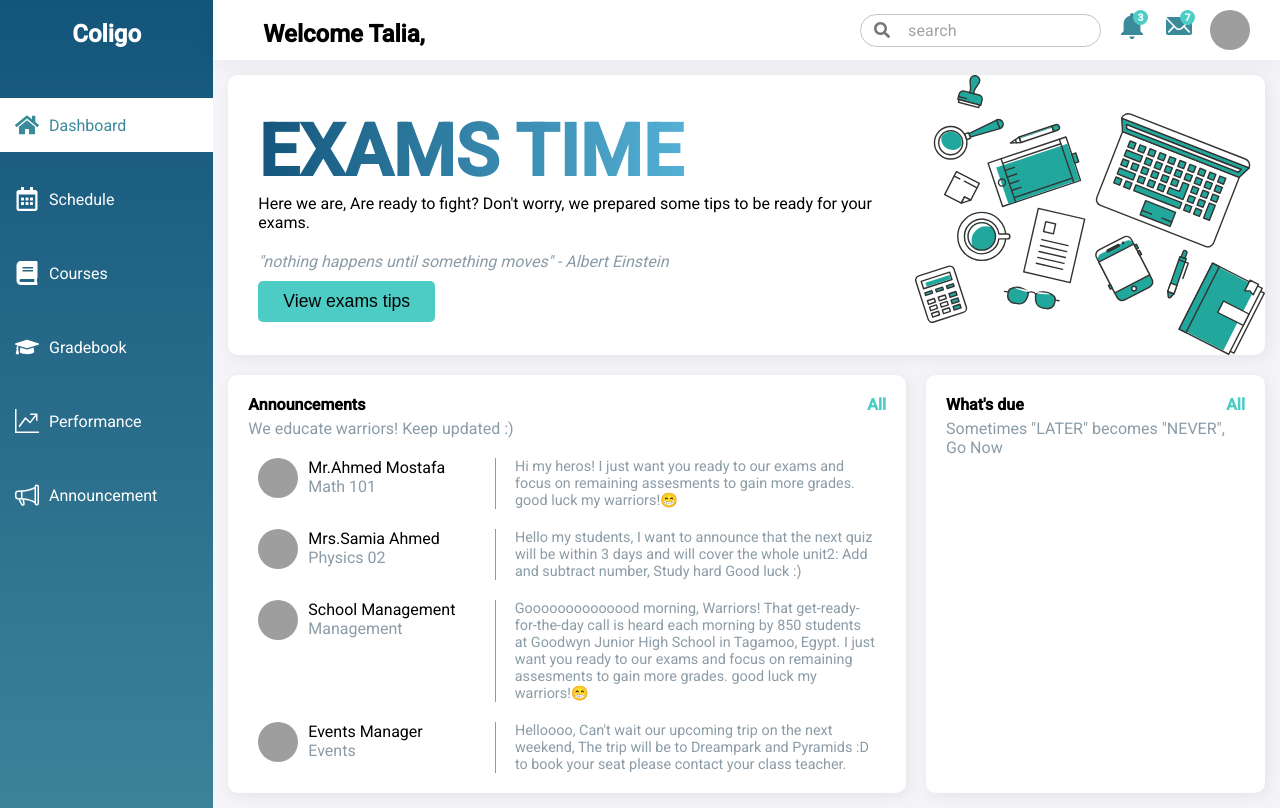
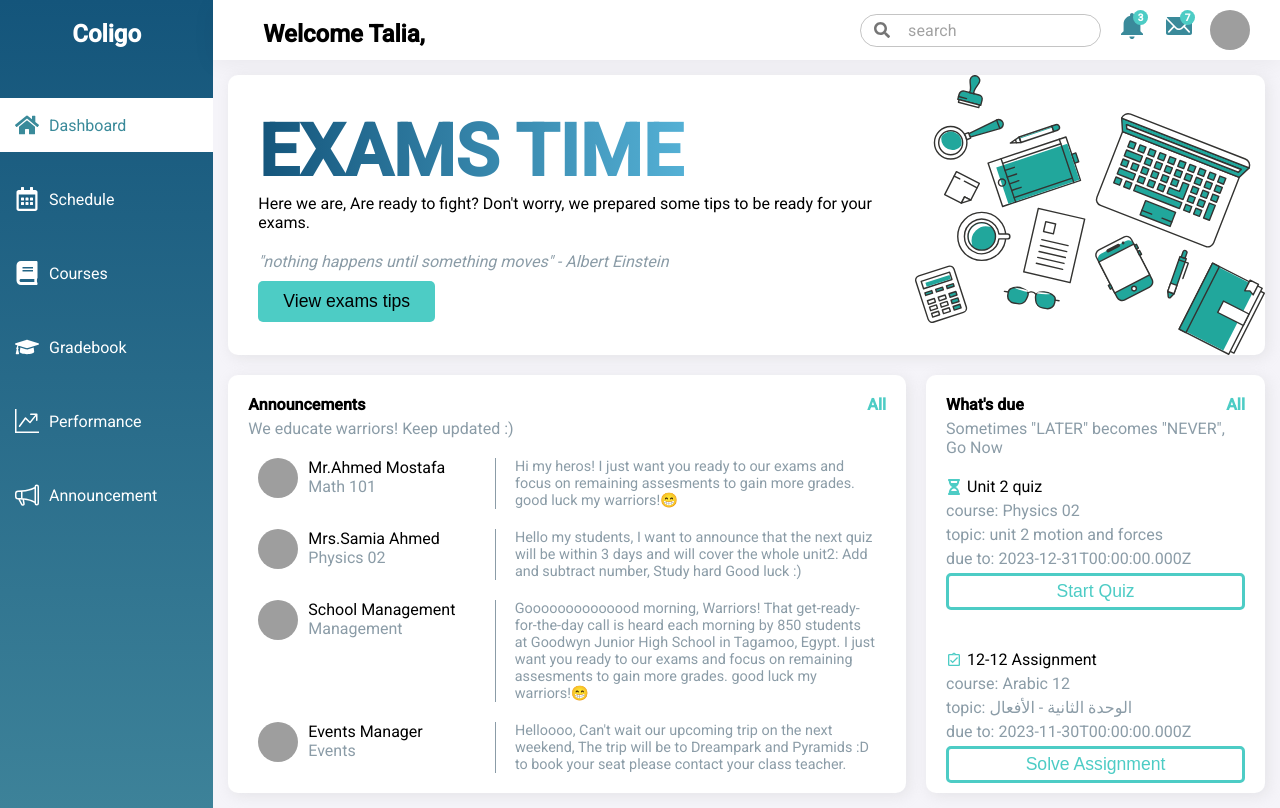
Before and after one commit to mohamedkhaled4053/task-front, a React (Create React App) app: page / in a window 1280 px wide. Built offline with nearby package versions, Linux system fonts and the light colour scheme; grey boxes are pictures that could not be loaded.

Commit message:
setup exams

```diff
--- /dev/null
+++ b/src/components/Exam/Exam.tsx
@@ -0,0 +1,33 @@
+import React from "react";
+import "./style.scss";
+import { FaHourglassHalf } from "react-icons/fa";
+import { MdOutlineAssignmentTurnedIn } from "react-icons/md";
+
+type Props = {
+  title: string;
+  course: { _id: string; title: string };
+  topic: string;
+  dueTo: string;
+  type: "quiz" | "assignment";
+};
+
+export const Exam = ({ title, course, topic, dueTo, type }: Props) => {
+  return (
+    <div className="exam">
+      <div className="exam-title">
+        {type === "quiz" ? (
+          <FaHourglassHalf />
+        ) : (
+          <MdOutlineAssignmentTurnedIn />
+        )}
+        {title}
+      </div>
+      <div className="exam-course">course: {course.title}</div>
+      <div className="exam-topic">topic: {topic}</div>
+      <div className="exam-due-to">due to: {dueTo}</div>
+      <button className="exam-start">
+        {type === "quiz" ? "Start Quiz" : "Solve Assignment"}
+      </button>
+    </div>
+  );
+};
--- /dev/null
+++ b/src/components/Exam/style.scss
@@ -0,0 +1,32 @@
+.exam {
+  padding: 0 20px;
+  display: flex;
+  flex-direction: column;
+  gap: 5px;
+  color: var(--faded-color);
+  &:not(:last-of-type) {
+    margin-bottom: 40px;
+  }
+  .exam-title {
+    color: black;
+    display: flex;
+    align-items: center;
+    gap: 5px;
+    svg {
+      color: var(--main-color);
+    }
+  }
+  .exam-start {
+    background-color: white;
+    padding: 5px;
+    font-size: 1.1rem;
+    color: var(--main-color);
+    border: solid var(--main-color);
+    border-radius: 5px;
+    transition: 0.2s;
+    &:hover{
+      background-color: var(--main-color);
+      color: white;
+    }
+  }
+}
--- a/src/pages/Dashboard/Main/Main.tsx
+++ b/src/pages/Dashboard/Main/Main.tsx
@@ -4,6 +4,8 @@ import headerImg from "../../../assets/desktop.svg";
 import "./style.scss";
 import { SectionHeader } from "../../../components/SectionHeader/SectionHeader";
 import { Announcement } from "../../../components/Announcement/Announcement";
+import { Exam } from "../../../components/Exam/Exam";
+import { IExam } from "../../../types/types";
 
 export const Main = () => {
   let announcements = [
@@ -43,24 +45,24 @@ export const Main = () => {
         "Helloooo, Can't wait our upcoming trip on the next weekend, The trip will be to Dreampark and Pyramids :D to book your seat please contact your class teacher.",
     },
   ];
-  // let exams = [
-  //   {
-  //     _id: "655d167466efac37bdaed7f2",
-  //     title: "Unit 2 quiz",
-  //     course: { _id: "655d0e7f66efac37bdaed7eb", title: "Physics 02" },
-  //     topic: "unit 2 motion and forces",
-  //     dueTo: "2023-12-31T00:00:00.000Z",
-  //     type: "quiz",
-  //   },
-  //   {
-  //     _id: "655d167466efac37bdaed7f3",
-  //     title: "12-12 Assignment",
-  //     course: { _id: "655d0e7f66efac37bdaed7ec", title: "Arabic 12" },
-  //     topic: "الوحدة الثانية - الأفعال",
-  //     dueTo: "2023-11-30T00:00:00.000Z",
-  //     type: "assignment",
-  //   },
-  // ];
+  let exams:IExam[] = [
+    {
+      _id: "655d167466efac37bdaed7f2",
+      title: "Unit 2 quiz",
+      course: { _id: "655d0e7f66efac37bdaed7eb", title: "Physics 02" },
+      topic: "unit 2 motion and forces",
+      dueTo: "2023-12-31T00:00:00.000Z",
+      type: "quiz",
+    },
+    {
+      _id: "655d167466efac37bdaed7f3",
+      title: "12-12 Assignment",
+      course: { _id: "655d0e7f66efac37bdaed7ec", title: "Arabic 12" },
+      topic: "الوحدة الثانية - الأفعال",
+      dueTo: "2023-11-30T00:00:00.000Z",
+      type: "assignment",
+    },
+  ];
   return (
     <div className="main">
       <Navbar />
@@ -98,6 +100,11 @@ export const Main = () => {
               title="What's due"
               description='Sometimes "LATER" becomes "NEVER", Go Now'
             />
+            <div className="exams-list">
+              {exams.map((exam) => (
+                <Exam key={exam._id} {...exam} />
+              ))}
+            </div>
           </div>
         </div>
       </div>
--- /dev/null
+++ b/src/types/types.ts
@@ -0,0 +1,21 @@
+export interface IUser {
+  name: string;
+  userName: string;
+  password: string;
+}
+
+export interface IAnnouncement {
+  _id: string;
+  announcer: string;
+  department: string;
+  content: string;
+  image: string;
+}
+export interface IExam {
+  _id: string;
+  title: string;
+  course: { _id: string; title: string };
+  topic: string;
+  type: "quiz" | "assignment";
+  dueTo: string;
+}
```
